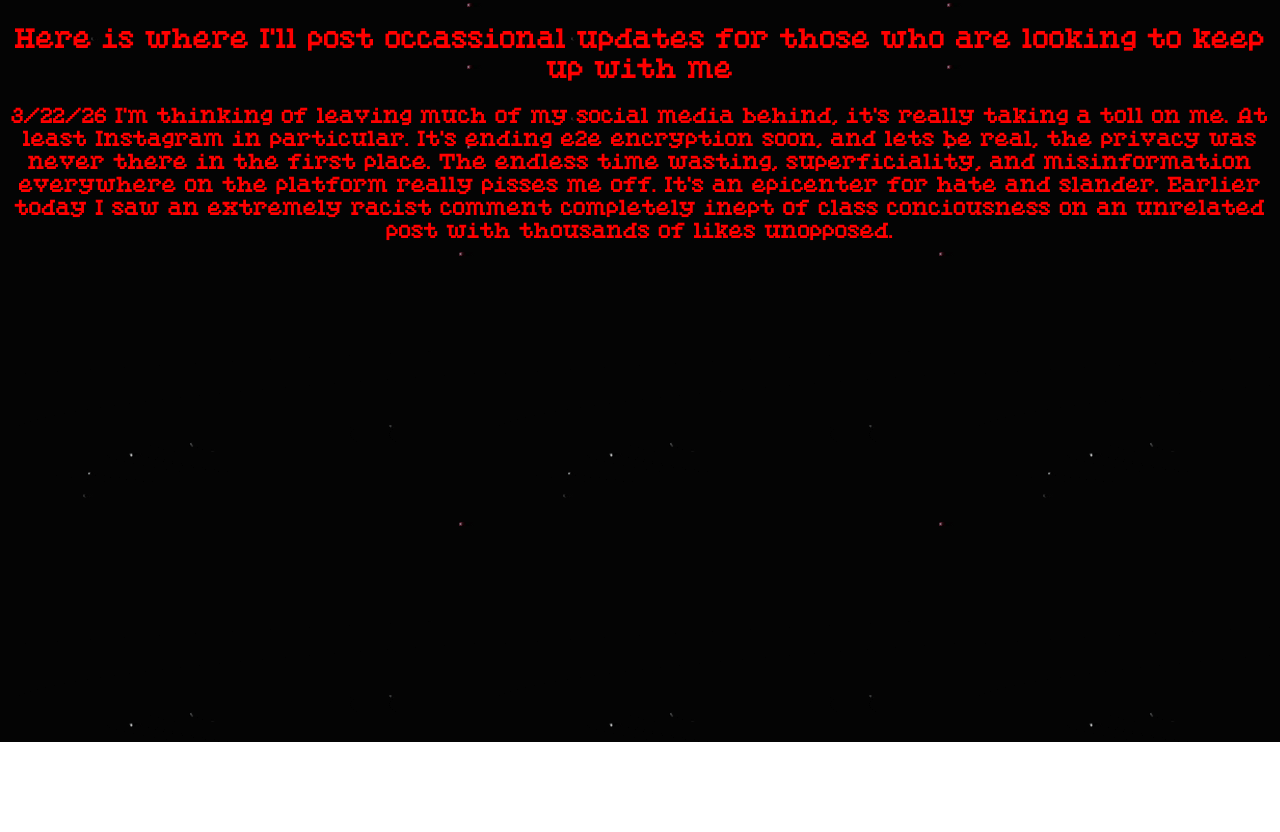
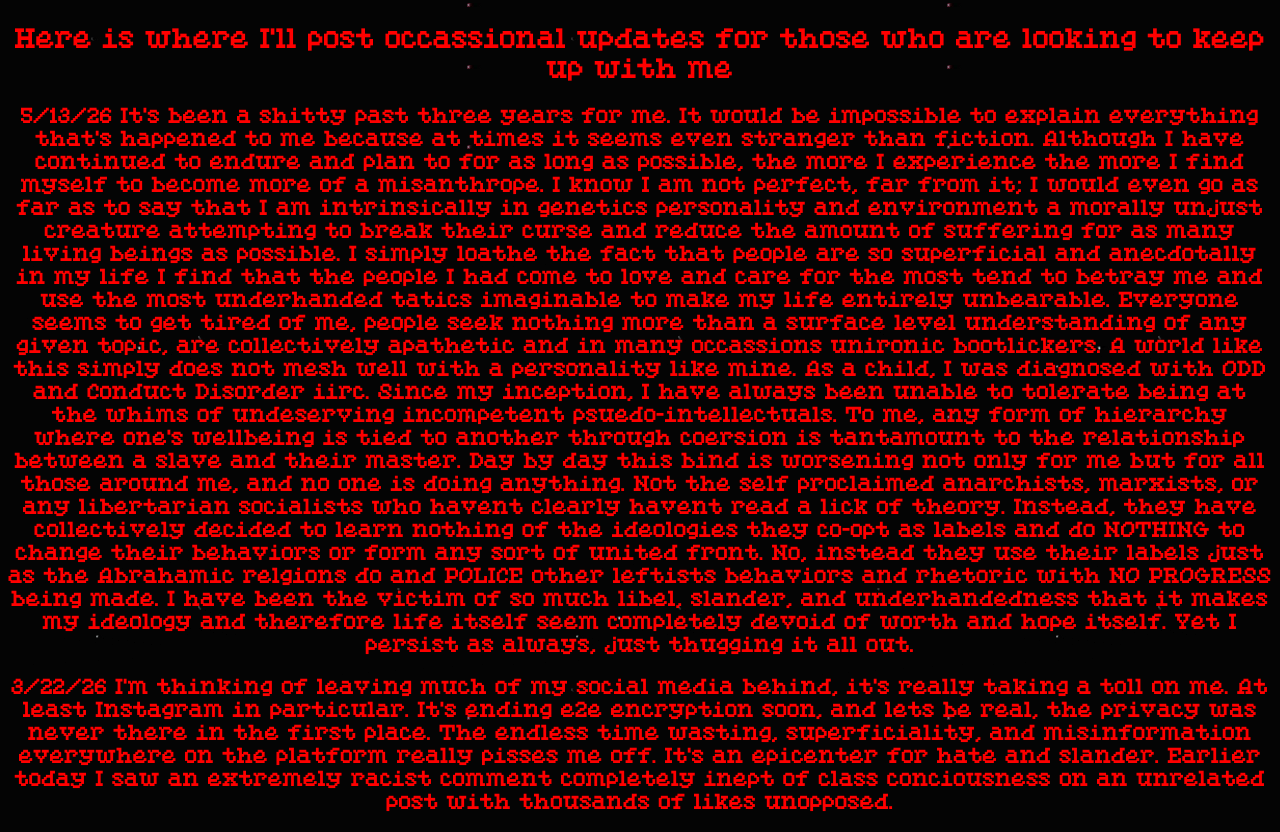
Before and after one commit to biflexual/Biflexual-Meme-Website, a plain HTML site: page blog/blog.html in a window 1280 px wide. Shown: the part 58-890 px from the top of the page. Before the commit the page ends 800 px from the top, so only its background shows below. Drawn offline with Linux system fonts and the light colour scheme.

Commit message:
Updated blog and favorite games

```diff
--- a/blog/blog.html
+++ b/blog/blog.html
@@ -14,7 +14,16 @@
 <body>
   <h1><a href="../index.html">HomePage</a></h1>
     <h2>Here is where I'll post occassional updates for those who are looking to keep up with me</h2>
-     <h3> 3/22/26 I'm thinking of leaving much of my social media behind, it's really taking a toll on me. At least Instagram in particular.
+    <h3>5/13/26 It's been a shitty past three years for me. It would be impossible to explain everything that's happened to me because at times it seems even stranger than fiction.
+      Although I have continued to endure and plan to for as long as possible, the more I experience the more I find myself to become more of a misanthrope. I know I am not perfect, far from it;
+       I would even go as far as to say that I am intrinsically in genetics personality and environment a morally unjust creature attempting to break their curse and reduce the amount of suffering for as many living beings as possible.
+      I simply loathe the fact that people are so superficial and anecdotally in my life I find that the people I had come to love and care for the most tend to betray me and use the most underhanded tatics imaginable to make my life entirely unbearable.
+    Everyone seems to get tired of me, people seek nothing more than a surface level understanding of any given topic, are collectively apathetic and in many occassions unironic bootlickers. A world like this simply does not mesh well with a personality like mine.
+  As a child, I was diagnosed with ODD and Conduct Disorder iirc. Since my inception, I have always been unable to tolerate being at the whims of undeserving incompetent psuedo-intellectuals. To me, any form of hierarchy where one's wellbeing is tied to another through coersion is tantamount to the relationship between a slave and their master.
+Day by day this bind is worsening not only for me but for all those around me, and no one is doing anything. Not the self proclaimed anarchists, marxists, or any libertarian socialists who havent clearly havent read a lick of theory. Instead, they have collectively decided to learn nothing of the ideologies they co-opt as labels and do NOTHING to change their behaviors or form any sort of united front.
+No, instead they use their labels just as the Abrahamic relgions do and POLICE other leftists behaviors and rhetoric with NO PROGRESS being made. I have been the victim of so much libel, slander, and underhandedness that it makes my ideology and therefore life itself seem completely devoid of worth and hope itself. Yet I persist as always, just thugging it all out.</h3>
+
+       <h3> 3/22/26 I'm thinking of leaving much of my social media behind, it's really taking a toll on me. At least Instagram in particular.
       It's ending e2e encryption soon, and lets be real, the privacy was never there in the first place.
       The endless time wasting, superficiality, and misinformation everywhere on the platform really pisses me off.
       It's an epicenter for hate and slander. Earlier today I saw an extremely racist comment completely inept of class conciousness on an unrelated post with thousands of likes unopposed.
```
Also changed, not shown: index.html (+1 -0 lines).
